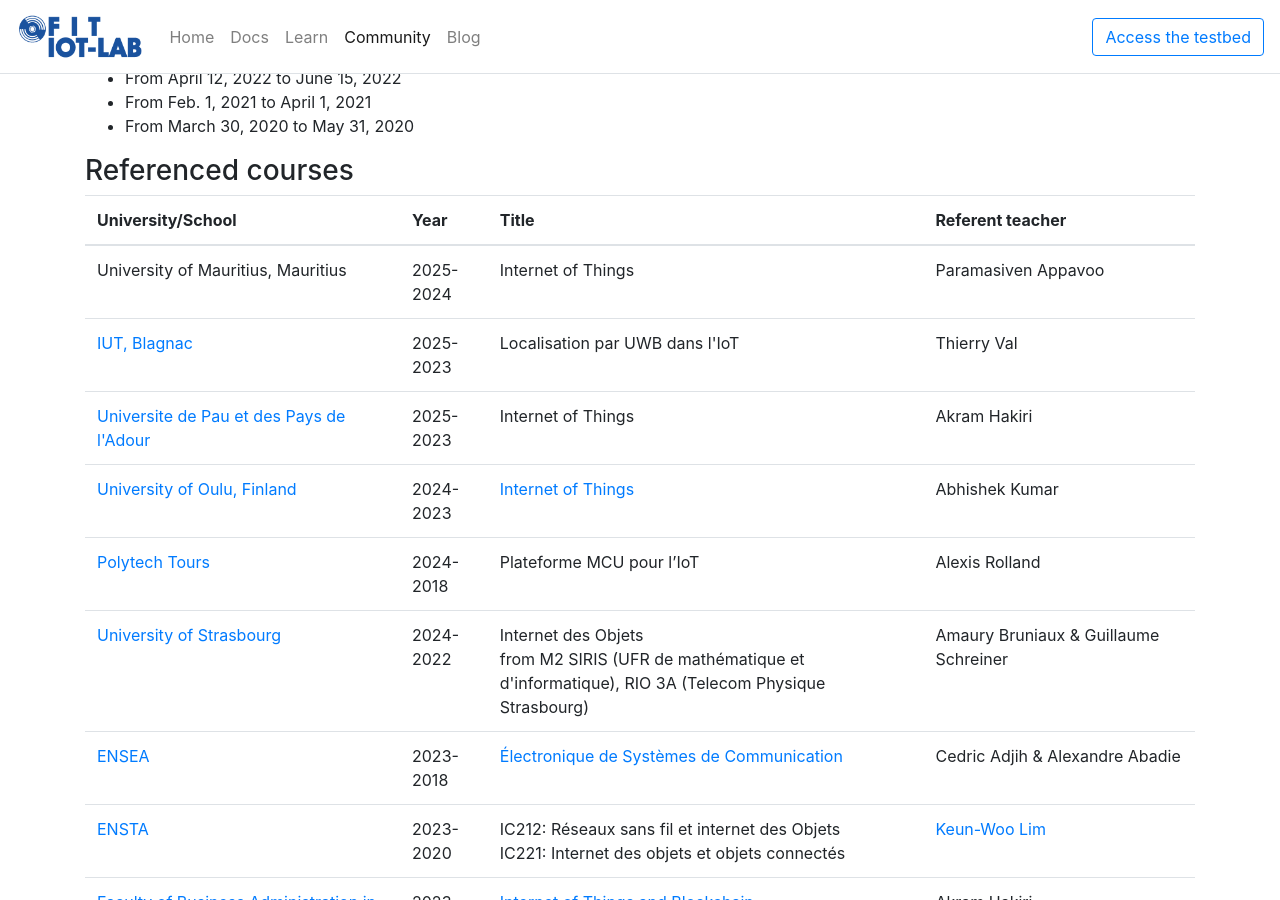
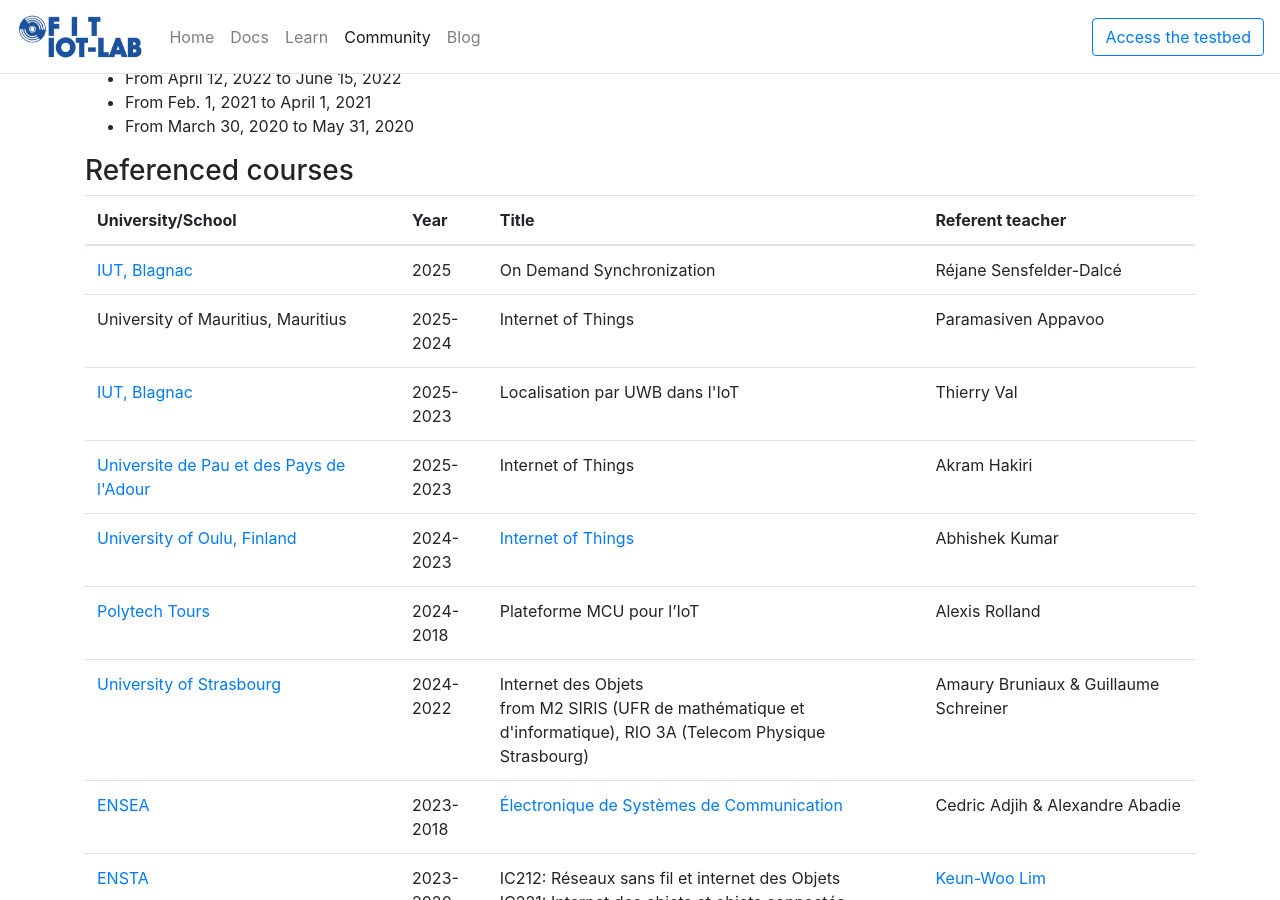
Before and after one commit to iot-lab/iot-lab.github.io, a Jekyll site: the page built from community/education.html, in a window 1280 px wide and 900 px high, scrolled down 968 px. Built offline with Jekyll 4.4.1, drawn with Linux system fonts in a browser that asks for light colours; nearby versions of some CDN libraries; comment, search, counter and statistics services are not loaded.

Commit message:
Updates education.

```diff
--- a/_data/education.yml
+++ b/_data/education.yml
@@ -1,3 +1,8 @@
+- school: <a href="https://www.iut-blagnac.fr/fr/">IUT, Blagnac</a>
+  year: 2025
+  title: On Demand Synchronization
+  teacher: Réjane Sensfelder-Dalcé
+
 - school: University of Mauritius, Mauritius
   year: 2025-2024
   title: Internet of Things
```
